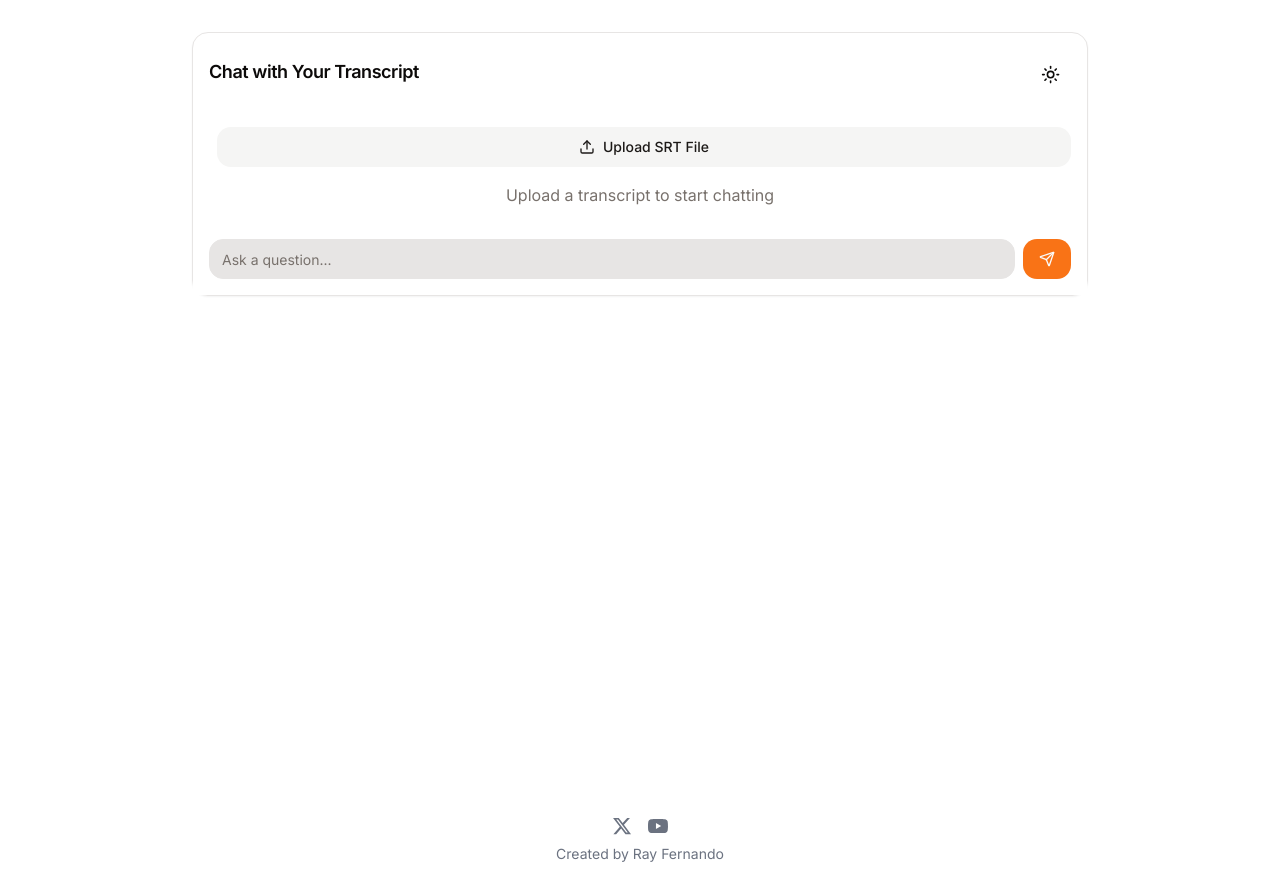
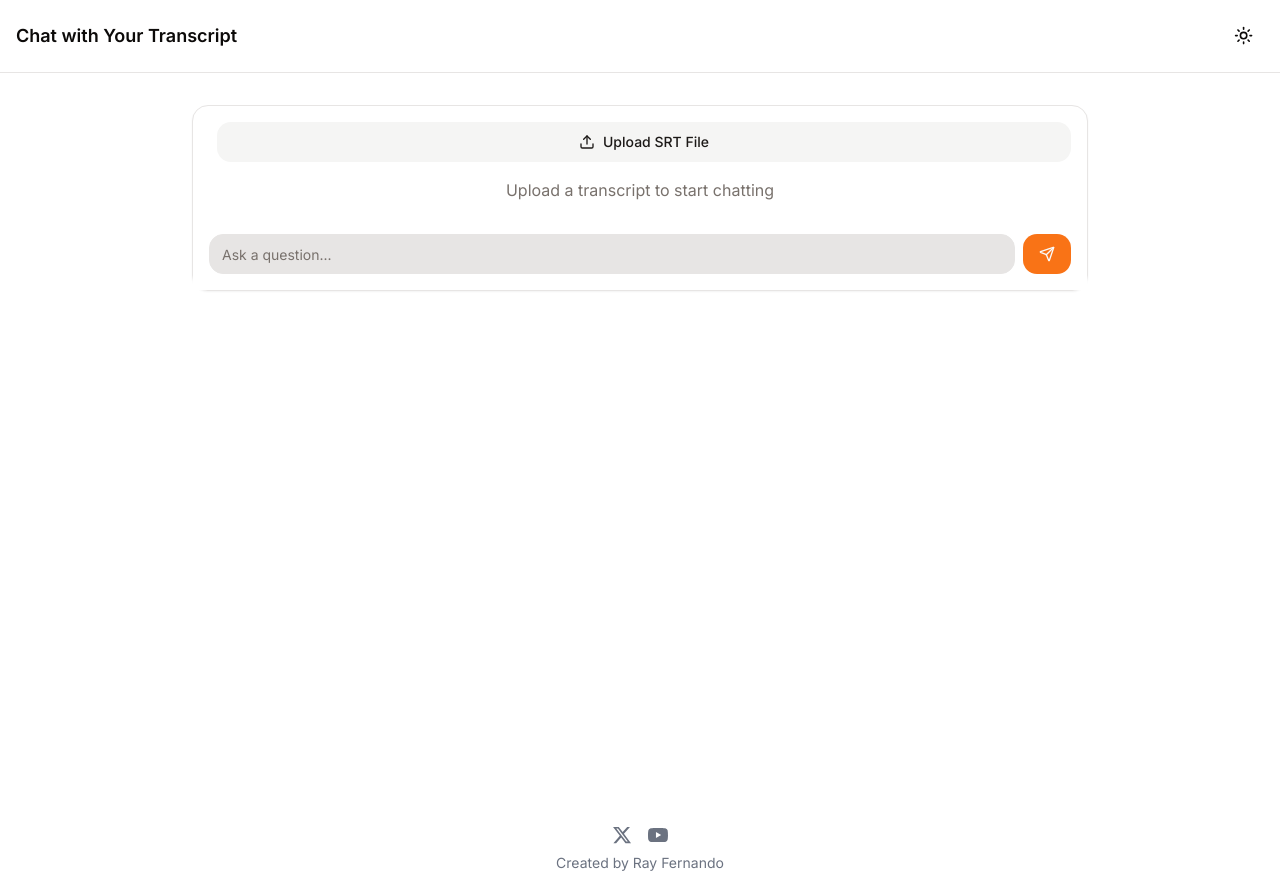
Before and after one commit to RayFernando1337/transcript-chat, a Next.js app: page / in a window 1280 px wide. Built offline with nearby package versions, Linux system fonts and the light colour scheme.

Commit message:
Added header

```diff
--- a/app/layout.tsx
+++ b/app/layout.tsx
@@ -1,6 +1,7 @@
 import type { Metadata } from "next";
 import { Inter } from "next/font/google";
 import { ThemeProvider } from "@/components/ThemeProvider";
+import { Header } from "@/components/Header";
 import { Footer } from "@/components/Footer";
 import "./globals.css";
 import "./markdown-styles.css";
@@ -22,6 +23,7 @@ export default function RootLayout({
     <html lang="en" suppressHydrationWarning>
       <body className={`${inter.className} flex flex-col min-h-screen`}>
         <ThemeProvider attribute="class" defaultTheme="system" enableSystem>
+          <Header />
           <main className="flex-grow overflow-hidden">
             {children}
           </main>
--- a/app/page.tsx
+++ b/app/page.tsx
@@ -2,7 +2,7 @@ import TranscriptChat from "@/components/TranscriptChat";
 
 export default function Home() {
   return (
-    <div className="flex flex-col items-center justify-start min-h-screen p-4 md:p-8">
+    <div className="flex flex-col items-center justify-start min-h-[calc(100vh-4rem)] p-4 md:p-8">
       <TranscriptChat />
     </div>
   );
--- /dev/null
+++ b/components/Header.tsx
@@ -0,0 +1,10 @@
+import { ThemeToggle } from "./ThemeToggle";
+
+export const Header = () => {
+  return (
+    <header className="sticky top-0 z-50 bg-background border-b border-border py-4 px-4 flex justify-between items-center">
+      <h1 className="text-lg font-semibold">Chat with Your Transcript</h1>
+      <ThemeToggle />
+    </header>
+  );
+};
--- a/components/TranscriptChat.tsx
+++ b/components/TranscriptChat.tsx
@@ -3,13 +3,12 @@
 import { useState, useCallback, useMemo, useRef, useEffect } from "react";
 import { Button } from "@/components/ui/button";
 import { Input } from "@/components/ui/input";
-import { Card, CardContent, CardHeader, CardTitle } from "@/components/ui/card";
+import { Card, CardContent } from "@/components/ui/card";
 import { ScrollArea } from "@/components/ui/scroll-area";
 import { Upload, Send, MessageCircle } from "lucide-react";
 import { parseSRT } from "@/utils/srtParser";
 import { Tabs, TabsContent, TabsList, TabsTrigger } from "@/components/ui/tabs";
 import ReactMarkdown from "react-markdown";
-import { ThemeToggle } from "./ThemeToggle";
 import { Message } from "@/types";
 
 const TranscriptChat = () => {
@@ -137,10 +136,6 @@ const TranscriptChat = () => {
 
   return (
     <Card className="w-full h-full max-w-4xl mx-auto bg-card text-card-foreground flex flex-col relative">
-      <CardHeader className="flex flex-row items-center justify-between p-4">
-        <CardTitle className="text-lg">Chat with Your Transcript</CardTitle>
-        <ThemeToggle />
-      </CardHeader>
       <CardContent className="flex-grow overflow-hidden p-4">
         <div className="space-y-4 h-full flex flex-col">
           <div className="flex items-center space-x-2">
```
